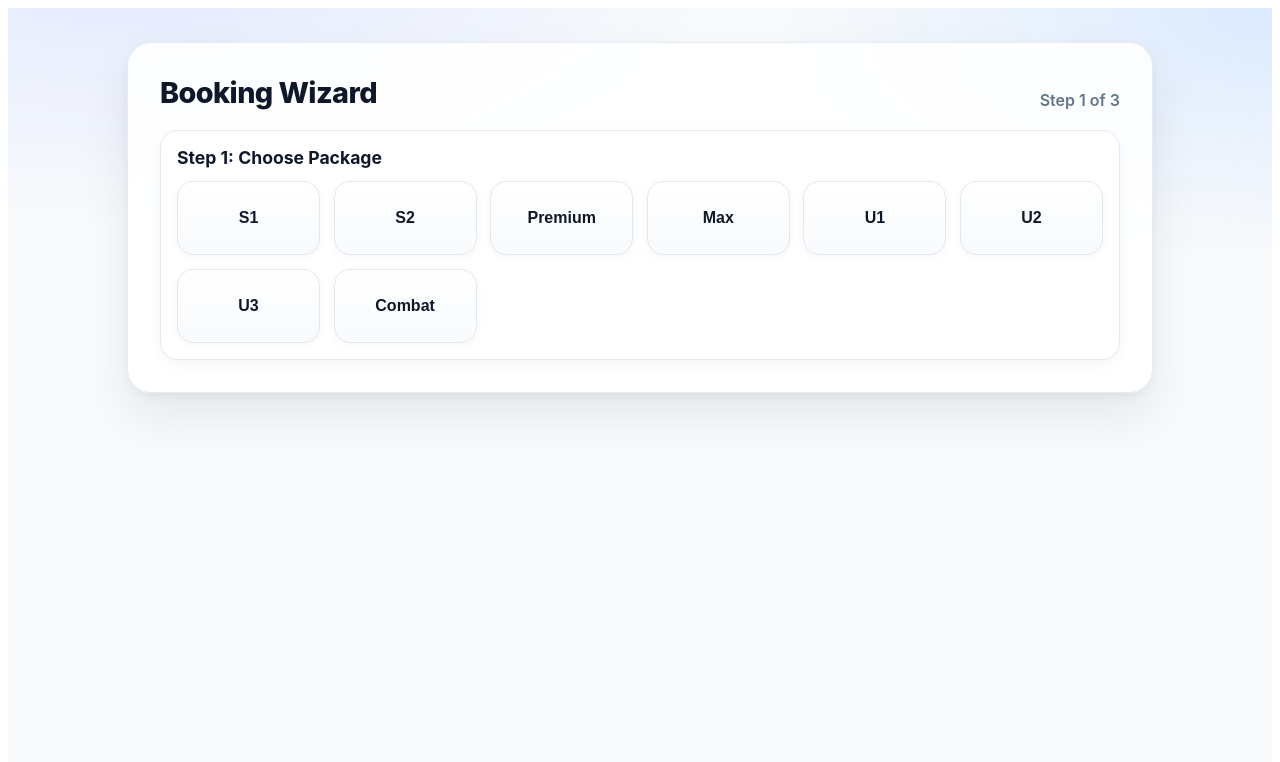
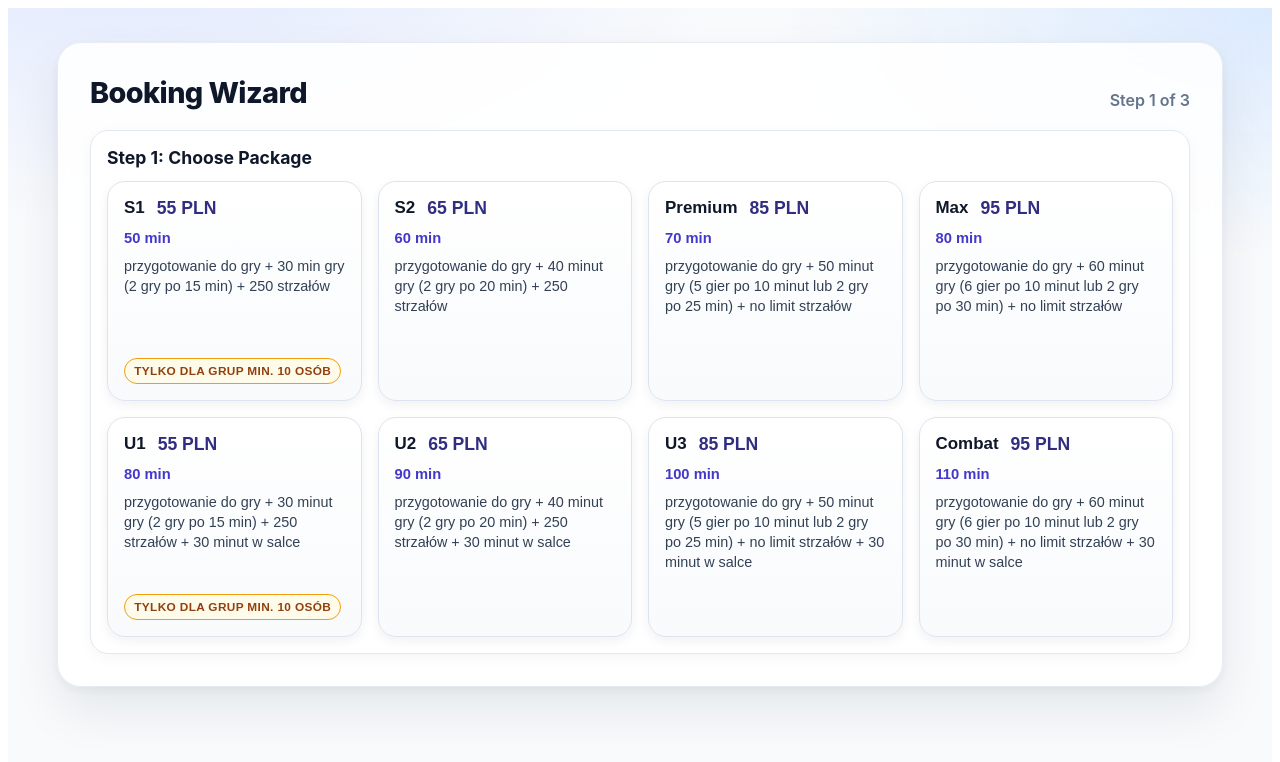
Before and after one commit to mnosel00/BookingCQBLaser, an Angular app in the folder laser-tag-booking-app/: page / in a window 1280 px wide. Shown: the top 762 px of the page. Built offline with nearby package versions, Linux system fonts and the light colour scheme.

Commit message:
extend package type

```diff
--- a/laser-tag-booking-app/src/app/features/booking-wizard/booking-wizard.html
+++ b/laser-tag-booking-app/src/app/features/booking-wizard/booking-wizard.html
@@ -10,13 +10,27 @@
 
   <section *ngIf="currentStep === 1" aria-labelledby="step-1-title">
     <h2 id="step-1-title">Step 1: Choose Package</h2>
+
     <div class="package-grid">
       <button
         type="button"
-        *ngFor="let pkg of packageOptions"
-        (click)="selectPackage(pkg.value)"
+        class="package-card"
+        *ngFor="let pkg of packagesList"
+        [class.selected]="selectedPackage === pkg.type"
+        [attr.aria-pressed]="selectedPackage === pkg.type"
+        (click)="selectPackage(pkg.type)"
       >
-        {{ pkg.label }}
+        <div class="package-card__top">
+          <h3>{{ pkg.name }}</h3>
+          <p class="package-card__price">{{ pkg.price }}</p>
+        </div>
+
+        <p class="package-card__duration">{{ pkg.duration }}</p>
+        <p class="package-card__description">{{ pkg.description }}</p>
+
+        <p class="package-card__badge" *ngIf="pkg.minPersons === 10">
+          Tylko dla grup min. 10 osób
+        </p>
       </button>
     </div>
   </section>
@@ -42,8 +56,9 @@
           </button>
         </li>
       </ul>
+
       <ng-template #noSlots>
-        <p *ngIf="selectedDate">No available slots for the selected date.</p>
+        <p class="empty-state" *ngIf="selectedDate">No available slots for the selected date.</p>
       </ng-template>
     </ng-container>
   </section>
--- a/laser-tag-booking-app/src/app/features/booking-wizard/booking-wizard.scss
+++ b/laser-tag-booking-app/src/app/features/booking-wizard/booking-wizard.scss
@@ -23,7 +23,7 @@
 }
 
 .booking-wizard {
-  width: min(960px, 100%);
+  width: min(1100px, 100%);
   margin-inline: auto;
   background: rgba(255, 255, 255, 0.88);
   border: 1px solid rgba(226, 232, 240, 0.8);
@@ -122,41 +122,110 @@ input.ng-invalid.ng-touched {
   box-shadow: 0 0 0 4px rgba(239, 68, 68, 0.16);
 }
 
-/* Step 1 - packages */
+/* Step 1 - pricing cards */
 .package-grid {
   display: grid;
-  grid-template-columns: repeat(auto-fit, minmax(130px, 1fr));
-  gap: 0.85rem;
+  grid-template-columns: 1fr;
+  gap: 1rem;
 }
 
-.package-grid button {
-  border: 1px solid var(--border);
-  background: linear-gradient(180deg, #ffffff, #f8fafc);
-  border-radius: 16px;
-  min-height: 74px;
-  padding: 0.85rem 1rem;
-  font-weight: 700;
-  font-size: 1rem;
-  color: #0f172a;
-  cursor: pointer;
-  transition: transform 0.18s ease, box-shadow 0.2s ease, border-color 0.2s ease, background 0.2s ease;
-  box-shadow: 0 2px 8px rgba(15, 23, 42, 0.04);
+@media (min-width: 760px) {
+  .package-grid {
+    grid-template-columns: repeat(2, minmax(0, 1fr));
+  }
 }
 
-.package-grid button:hover {
-  transform: translateY(-2px);
-  border-color: #a5b4fc;
-  box-shadow: 0 10px 20px rgba(79, 70, 229, 0.15);
-  background: linear-gradient(180deg, #eef2ff, #e0e7ff);
+@media (min-width: 1100px) {
+  .package-grid {
+    grid-template-columns: repeat(4, minmax(0, 1fr));
+  }
 }
 
-.package-grid button:focus-visible,
-.package-grid button.selected,
-.package-grid button[aria-pressed='true'] {
+.package-card {
+  appearance: none;
+  width: 100%;
+  text-align: left;
+  border: 1px solid #dbe4f0;
+  background: linear-gradient(180deg, #ffffff 0%, #f8fafc 100%);
+  border-radius: 18px;
+  min-height: 220px;
+  padding: 1rem;
+  display: flex;
+  flex-direction: column;
+  gap: 0.65rem;
+  cursor: pointer;
+  box-shadow: 0 4px 12px rgba(15, 23, 42, 0.06);
+  transition: transform 0.2s ease, box-shadow 0.2s ease, border-color 0.2s ease, background 0.2s ease;
+}
+
+.package-card:hover {
+  transform: translateY(-3px);
+  border-color: #a5b4fc;
+  box-shadow: 0 14px 28px rgba(79, 70, 229, 0.14);
+  background: linear-gradient(180deg, #ffffff 0%, #eef2ff 100%);
+}
+
+.package-card:focus-visible {
   outline: none;
   border-color: var(--primary);
-  background: linear-gradient(180deg, #eef2ff, #e0e7ff);
-  box-shadow: 0 0 0 4px var(--ring), 0 8px 18px rgba(79, 70, 229, 0.18);
+  box-shadow: 0 0 0 4px var(--ring), 0 14px 28px rgba(79, 70, 229, 0.16);
+}
+
+.package-card.selected,
+.package-card[aria-pressed='true'] {
+  border-color: var(--primary);
+  background: linear-gradient(180deg, #eef2ff 0%, #e0e7ff 100%);
+  box-shadow: 0 0 0 4px var(--ring), 0 16px 30px rgba(79, 70, 229, 0.2);
+}
+
+.package-card__top {
+  display: flex;
+  align-items: flex-start;
+  justify-content: space-between;
+  gap: 0.75rem;
+}
+
+.package-card h3 {
+  margin: 0;
+  font-size: 1.06rem;
+  font-weight: 800;
+  color: #0f172a;
+}
+
+.package-card__price {
+  margin: 0;
+  white-space: nowrap;
+  font-size: 1.1rem;
+  font-weight: 900;
+  color: #312e81;
+}
+
+.package-card__duration {
+  margin: 0;
+  color: #4338ca;
+  font-weight: 700;
+  font-size: 0.92rem;
+}
+
+.package-card__description {
+  margin: 0;
+  color: #334155;
+  line-height: 1.4;
+  font-size: 0.9rem;
+}
+
+.package-card__badge {
+  margin: auto 0 0;
+  align-self: flex-start;
+  padding: 0.32rem 0.58rem;
+  border-radius: 999px;
+  border: 1px solid #f59e0b;
+  background: #fffbeb;
+  color: #92400e;
+  font-size: 0.74rem;
+  font-weight: 800;
+  text-transform: uppercase;
+  letter-spacing: 0.03em;
 }
 
 /* Step 2 - date and slots */
@@ -206,7 +275,8 @@ section[aria-labelledby='step-2-title'] li button:focus-visible {
   box-shadow: 0 0 0 4px var(--ring), 0 10px 20px rgba(79, 70, 229, 0.24);
 }
 
-section[aria-labelledby='step-2-title'] > p {
+section[aria-labelledby='step-2-title'] > p,
+.empty-state {
   margin-top: 0.75rem;
   padding: 0.8rem 0.95rem;
   border-radius: 12px;
--- a/laser-tag-booking-app/src/app/features/booking-wizard/booking-wizard.ts
+++ b/laser-tag-booking-app/src/app/features/booking-wizard/booking-wizard.ts
@@ -3,6 +3,15 @@ import { Component, inject } from '@angular/core';
 import { FormBuilder, ReactiveFormsModule, Validators } from '@angular/forms';
 import { BookingApiService } from '../../services/booking-api';
 import { CreateBookingRequest, PackageType, TimeSlot } from '../../models/booking.models';
+
+export interface PackageDetails {
+  type: PackageType;
+  name: string;
+  price: string;
+  duration: string;
+  description: string;
+  minPersons?: number;
+}
 
 @Component({
   selector: 'app-booking-wizard',
@@ -25,15 +34,65 @@ export class BookingWizard {
   isSubmitting = false;
   successMessage = '';
 
-  readonly packageOptions: Array<{ label: string; value: PackageType }> = [
-    { label: 'S1', value: PackageType.S1 },
-    { label: 'S2', value: PackageType.S2 },
-    { label: 'Premium', value: PackageType.Premium },
-    { label: 'Max', value: PackageType.Max },
-    { label: 'U1', value: PackageType.U1 },
-    { label: 'U2', value: PackageType.U2 },
-    { label: 'U3', value: PackageType.U3 },
-    { label: 'Combat', value: PackageType.Combat }
+  readonly packagesList: PackageDetails[] = [
+    {
+      type: PackageType.S1,
+      name: 'S1',
+      price: '55 PLN',
+      duration: '50 min',
+      description: 'przygotowanie do gry + 30 min gry (2 gry po 15 min) + 250 strzałów',
+      minPersons: 10
+    },
+    {
+      type: PackageType.S2,
+      name: 'S2',
+      price: '65 PLN',
+      duration: '60 min',
+      description: 'przygotowanie do gry + 40 minut gry (2 gry po 20 min) + 250 strzałów'
+    },
+    {
+      type: PackageType.Premium,
+      name: 'Premium',
+      price: '85 PLN',
+      duration: '70 min',
+      description: 'przygotowanie do gry + 50 minut gry (5 gier po 10 minut lub 2 gry po 25 min) + no limit strzałów'
+    },
+    {
+      type: PackageType.Max,
+      name: 'Max',
+      price: '95 PLN',
+      duration: '80 min',
+      description: 'przygotowanie do gry + 60 minut gry (6 gier po 10 minut lub 2 gry po 30 min) + no limit strzałów'
+    },
+    {
+      type: PackageType.U1,
+      name: 'U1',
+      price: '55 PLN',
+      duration: '80 min',
+      description: 'przygotowanie do gry + 30 minut gry (2 gry po 15 min) + 250 strzałów + 30 minut w salce',
+      minPersons: 10
+    },
+    {
+      type: PackageType.U2,
+      name: 'U2',
+      price: '65 PLN',
+      duration: '90 min',
+      description: 'przygotowanie do gry + 40 minut gry (2 gry po 20 min) + 250 strzałów + 30 minut w salce'
+    },
+    {
+      type: PackageType.U3,
+      name: 'U3',
+      price: '85 PLN',
+      duration: '100 min',
+      description: 'przygotowanie do gry + 50 minut gry (5 gier po 10 minut lub 2 gry po 25 min) + no limit strzałów + 30 minut w salce'
+    },
+    {
+      type: PackageType.Combat,
+      name: 'Combat',
+      price: '95 PLN',
+      duration: '110 min',
+      description: 'przygotowanie do gry + 60 minut gry (6 gier po 10 minut lub 2 gry po 30 min) + no limit strzałów + 30 minut w salce'
+    }
   ];
 
   readonly customerForm = this.formBuilder.nonNullable.group({
```
